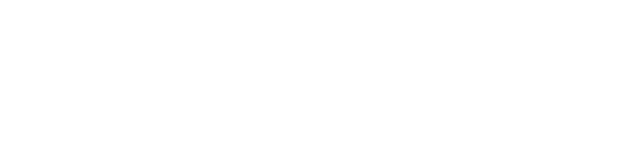
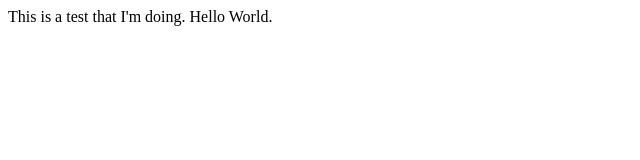
Before and after one commit to b-chan0505/ProjectA, a plain HTML site: page index.html in a window 1280 px wide. Shown: the whole page, without its empty margins (0-640 px from the left). Drawn offline with Linux system fonts and the light colour scheme.

Commit message:
commit 1

```diff
--- a/index.html
+++ b/index.html
@@ -1,3 +1,4 @@
 <html>
-
+This is a test that I'm doing.
+Hello World.
 </html>
```
